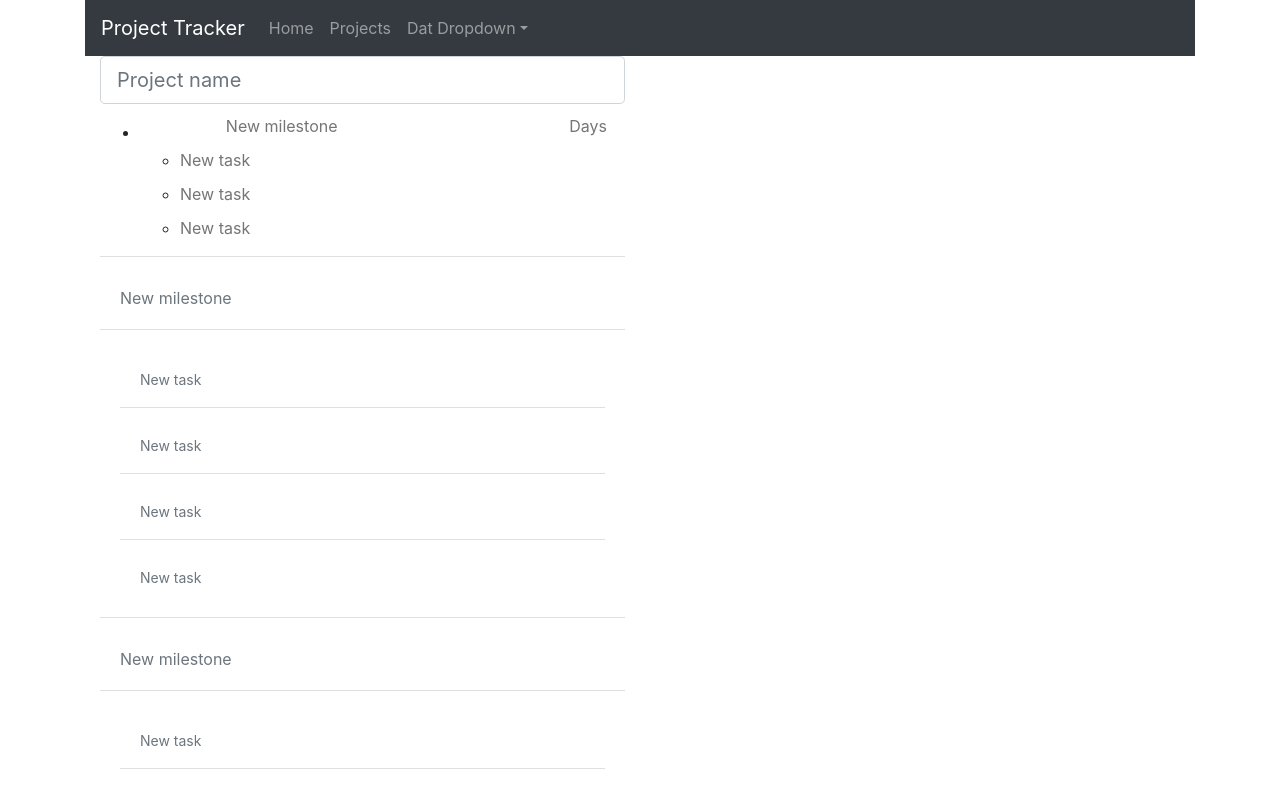
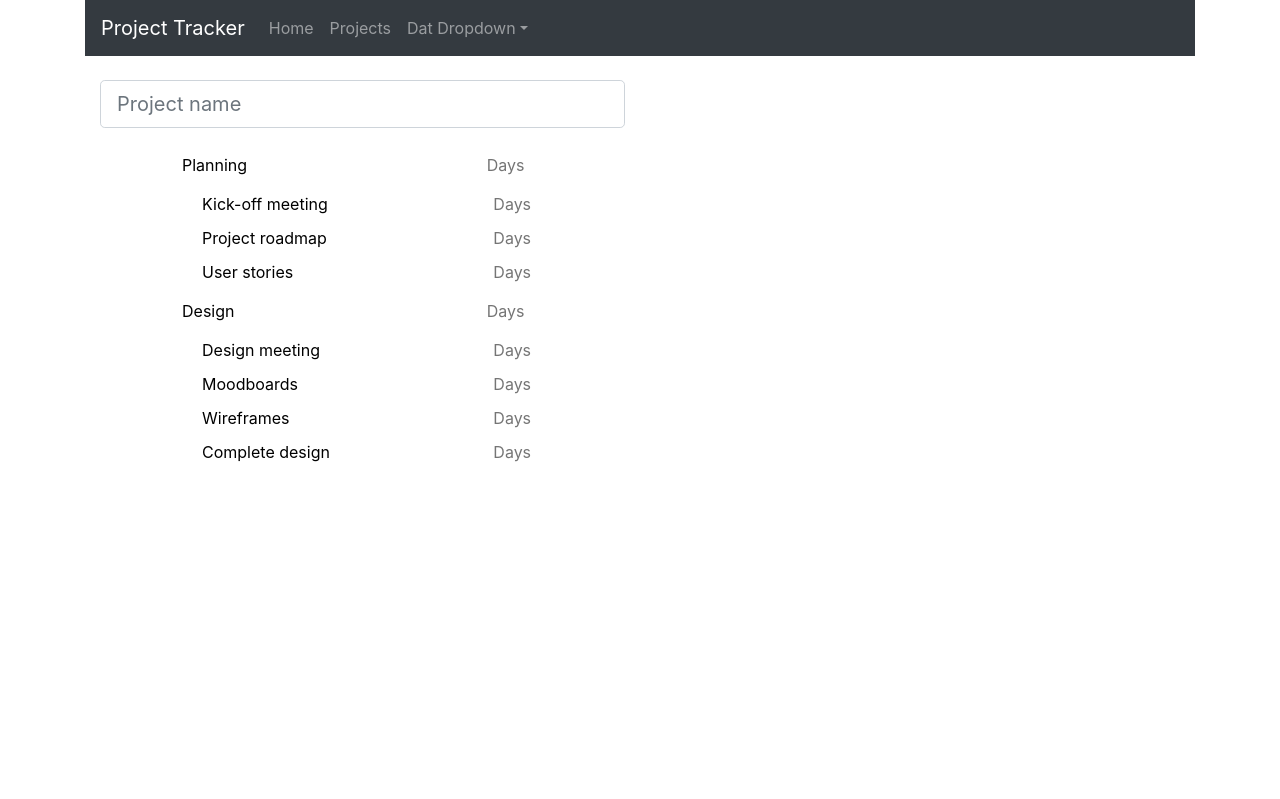
Before and after one commit to youngzaphod/project-tracker, a React (Create React App) app in the folder client/: page / in a window 1280 px wide. Shown: the top 799 px of the page. Built offline with nearby package versions, Linux system fonts and the light colour scheme.

Commit message:
finished styling, added show buttons on hover over list item

```diff
--- a/client/package.json
+++ b/client/package.json
@@ -8,6 +8,7 @@
     "react-bootstrap": "1.0.0-beta.5",
     "react-datepicker": "2.1.0",
     "react-dom": "^16.8.1",
+    "react-icons": "3.4.0",
     "react-scripts": "2.1.3",
     "uri-js": "^4.2.2"
   },
--- a/client/src/App.js
+++ b/client/src/App.js
@@ -13,6 +13,7 @@ class App extends Component {
       <Container>
         <Header />
         <Col m={6} lg={6}>
+          <br/>
           <Form.Control size='lg' type='text' placeholder='Project name' />
         </Col>
         <Col m={6} lg={6}>
--- a/client/src/Components/Milestone.js
+++ b/client/src/Components/Milestone.js
@@ -1,29 +1,29 @@
 import React, { Component } from 'react';
 import Col from 'react-bootstrap/Col';
 import Row from 'react-bootstrap/Row';
-import Task from './Task';
-
+//import Button from 'react-bootstrap/Button';
+import { FaArrowDown, FaArrowUp, FaTrashAlt } from 'react-icons/fa';
 
 class Milestone extends Component {
 
-    displayOptions = () => {
-
+    moveUp = () => {
+        console.log("Arrow clicked");
     }
 
     render() {
         return (
-            <div onmouseover={this.displayOptions}>
+            <div className='milestone'>
             <Row>
-            <Col md={2}>
-
-            </Col>
             <Col md={8}>
+            <button style={{visibility: this.props.visible}} onClick={this.props.moveMilestone}><FaArrowDown /></button>
+            <button style={{visibility: this.props.visible}} onClick={this.props.moveMilestone}><FaArrowUp /></button>
             <input
                 id={this.props.id}
                 name='milestone'
                 type='text'
-                class='milestone-input'
+                className='milestone-input'
                 placeholder='New milestone'
+                defaultValue={this.props.name}
             />
             </Col>
             <Col md={2}>
@@ -31,10 +31,14 @@ class Milestone extends Component {
                 id={this.props.id}
                 name='days'
                 type='text'
-                class='milestone-input'
+                className='days-input'
                 placeholder='Days'
-                value={this.props.days}
+                defaultValue={this.props.days}
             />
+
+            </Col>
+            <Col md={1}>
+                <button style={{visibility: this.props.visible}} onClick={this.moveUp}><FaTrashAlt /></button>
             </Col>
             </Row>
             </div>
--- a/client/src/Components/ProjectFields.js
+++ b/client/src/Components/ProjectFields.js
@@ -1,77 +1,121 @@
 import React, { Component } from 'react';
-import Container from 'react-bootstrap/Container';
-import ListGroup from 'react-bootstrap/ListGroup';
+//import { FaBeer } from 'react-icons/fa';
 import Milestone from './Milestone';
 import Task from './Task';
-import Form from 'react-bootstrap/Form';
+
+const project = {
+  Name: "Website Redesign",
+  Start: "1/5/2019",
+  End: "5/4/2019",
+  Milestones: [
+    {
+      Name: "Planning",
+      Days: 22,
+      Order: 0,
+      Tasks: [
+        {
+          Name: "Kick-off meeting",
+          Days: 5,
+          Order: 0
+        },
+        {
+          Name: 'Project roadmap',
+          Days: 4,
+          Order: 1
+        },
+        {
+          Name: 'User stories',
+          Days: 10,
+          Order: 2
+        }
+      ]
+    },
+    {
+      Name: "Design",
+      Days: 30,
+      Order: 1,
+      Tasks: [
+        {
+          Name: "Design meeting",
+          Days: 5,
+          Order: 0
+        },
+        {
+          Name: 'Moodboards',
+          Days: 4,
+          Order: 1
+        },
+        {
+          Name: 'Wireframes',
+          Days: 10,
+          Order: 2
+        },
+        {
+          Name: 'Complete design',
+          Days: 10,
+          Order: 3
+        }
+      ]
+    }
+  ]
+}
 
 class ProjectFields extends Component {
-  state = {
-      name: '',
+  state = project;
+
+  hoverChange = (index, tf) => {
+    this.setState({[index]: tf})
+  }
+
+  moveItemUp = (i) => {
+    if (i === 0) {
+      return;
+    }
+
+    // this.setState({
+    //   state.Milestones[i].Order: [i - 1],
+    //   state.Milestones[i - 1].Order: [i]
+    // })
   }
 
   render() {
     return (
-      <div>
-        <ul>
-          <li>
-            <Milestone id='one' />
-          </li>
-          <ul>
-              <li>
-                <Task id='one' />
+      <div className='project-form'>
+        <ul className='milestone-list'>
+          {this.state.Milestones.sort((a, b) => a.Order - b.Order)
+          .map((ms, i) =>
+            <>
+              <li key={'ms' + i}
+                onMouseEnter={() => this.hoverChange('ms' + i, true)}
+                onMouseLeave={() => this.hoverChange('ms' + i, false)}
+              >
+                <Milestone
+                  name={ms.Name}
+                  visible={this.state['ms' + i] ? 'visible' : 'hidden'}
+                  id={i}
+                  moveItem={(i) => this.moveItemUp(i)}
+                />
               </li>
-              <li>
-                <Task id='two' />
+              <li key={'tasks' + i}>
+                <ul className='task-list'>
+                {ms.Tasks.sort((a, b) => a.Order - b.Order)
+                .map((task, j) =>
+                    <li key={i + '-' + j}
+                      onMouseEnter={() => this.hoverChange('tk'+i+'-'+j, true)}
+                      onMouseLeave={() => this.hoverChange('tk'+i+'-'+j, false)}
+                    >
+                      <Task
+                        name={task.Name}
+                        id={j}
+                        visible={this.state['tk'+i+'-'+j] ? 'visible' : 'hidden'}
+                      />
+                    </li>
+                )}
+                </ul>
               </li>
-              <li>
-                <Task id='three' />
-              </li>
-            </ul>
+            </>
+          )}
         </ul>
-        <ListGroup as='ul' variant='flush'>
-          <ListGroup.Item>
-            <Form.Control className='milestone-input' size='md' type='text' placeholder='New milestone' />
-          </ListGroup.Item>
-          <ListGroup.Item>
-            <ListGroup as='ul' variant='flush'>
-              <ListGroup.Item>
-                <Form.Control className='task-input' size='sm' type='text' placeholder='New task' />
-              </ListGroup.Item>
-              <ListGroup.Item>
-                <Form.Control className='task-input' size='sm' type='text' placeholder='New task' />
-              </ListGroup.Item>
-              <ListGroup.Item>
-                <Form.Control className='task-input' size='sm' type='text' placeholder='New task' />
-              </ListGroup.Item>
-              <ListGroup.Item>
-                <Form.Control className='task-input' size='sm' type='text' placeholder='New task' />
-              </ListGroup.Item>
-
-            </ListGroup>
-          </ListGroup.Item>
-          <ListGroup.Item>
-            <Form.Control className='milestone-input' size='md' type='text' placeholder='New milestone' />
-          </ListGroup.Item>
-          <ListGroup.Item>
-            <ListGroup as='ul' variant='flush'>
-              <ListGroup.Item>
-                <Form.Control className='task-input' size='sm' type='text' placeholder='New task' />
-              </ListGroup.Item>
-              <ListGroup.Item>
-                <Form.Control className='task-input' size='sm' type='text' placeholder='New task' />
-              </ListGroup.Item>
-              <ListGroup.Item>
-                <Form.Control className='task-input' size='sm' type='text' placeholder='New task' />
-              </ListGroup.Item>
-              <ListGroup.Item>
-                <Form.Control className='task-input' size='sm' type='text' placeholder='New task' />
-              </ListGroup.Item>
-
-            </ListGroup>
-          </ListGroup.Item>
-
-        </ListGroup>
 
       </div>
     );
--- a/client/src/Components/Task.js
+++ b/client/src/Components/Task.js
@@ -1,17 +1,47 @@
 import React, { Component } from 'react';
-
+import Col from 'react-bootstrap/Col';
+import Row from 'react-bootstrap/Row';
+//import Button from 'react-bootstrap/Button';
+import { FaArrowDown, FaArrowUp, FaTrashAlt } from 'react-icons/fa';
 
 class Task extends Component {
 
+    moveUp = () => {
+        console.log("Arrow clicked");
+    }
+
     render() {
         return (
+            <div className='milestone'>
+            <Row>
+            <Col md={8}>
+            <button style={{visibility: this.props.visible}} onClick={this.moveUp}><FaArrowDown /></button>
+            <button style={{visibility: this.props.visible}} onClick={this.moveUp}><FaArrowUp /></button>
             <input
                 id={this.props.id}
                 name='milestone'
                 type='text'
-                class='task-input'
+                className='milestone-input'
                 placeholder='New task'
+                defaultValue={this.props.name}
             />
+            </Col>
+            <Col md={2}>
+            <input
+                id={this.props.id}
+                name='days'
+                type='text'
+                className='days-input'
+                placeholder='Days'
+                defaultValue={this.props.days}
+            />
+
+            </Col>
+            <Col md={1}>
+                <button style={{visibility: this.props.visible}} onClick={this.moveUp}><FaTrashAlt /></button>
+            </Col>
+            </Row>
+            </div>
         )
     }
 
--- /dev/null
+++ b/client/src/form.css
@@ -0,0 +1,50 @@
+/* Custom css for the tracker form input */
+
+
+
+.task-input, .milestone-input, .days-input {
+border: 0;
+padding: 0px;
+margin-left: 10px;
+transition: width .35s ease-in-out;
+}
+
+.task-input:focus, .milestone-input:focus, .days-input:focus {
+outline: none;
+border-bottom: 1px solid gray;
+}
+
+.days-input {
+    size: 4;
+}
+
+.item-outline:focus {
+border: 1px solid gray;
+}
+
+ul.milestone-list, ul.task-list {
+    list-style-type: none;
+    padding-left: 20px;
+}
+
+div.project-form li {
+    padding: 5px 0;
+}
+
+div.project-form {
+    padding-top: 20px;
+}
+
+div.milestone button, div.task button {
+    background-color: white;
+    border: none;
+    color: black;
+    padding: 0 5px 0 5px;
+    text-align: center;
+    text-decoration: none;
+    font-size: 16px;
+}
+
+div.milestone button:hover, div.task button:hover {
+    background-color: #EFEFEF;
+}
--- a/client/src/index.css
+++ b/client/src/index.css
@@ -12,23 +12,3 @@ code {
   font-family: source-code-pro, Menlo, Monaco, Consolas, "Courier New",
     monospace;
 }
-
-
-/* Custom css classes */
-.task-input, .milestone-input {
-  border: 0;
-  padding: 0;
-  margin: 10px 0 0 0;
-  transition: width .35s ease-in-out;
-  width: 100%;
-}
-
-.task-input:focus, .milestone-input:focus {
-  outline: none;
-  border-bottom: 1px solid gray;
-  /* background: #EFEFEF; */
-}
-
-.item-outline:focus {
-  border: 1px solid gray;
-}
--- a/client/src/index.js
+++ b/client/src/index.js
@@ -5,6 +5,7 @@ import App from './App';
 //import 'semantic-ui-css/semantic.min.css';
 import 'bootstrap/dist/css/bootstrap.min.css';
 import './index.css';
+import './form.css';
 import * as serviceWorker from './serviceWorker';
 
 ReactDOM.render(<App />, document.getElementById('root'));
```
Also changed, not shown: client/src/object.json (added, +47 -0 lines), 1 other file (tests, documents, lock files or other folders).
